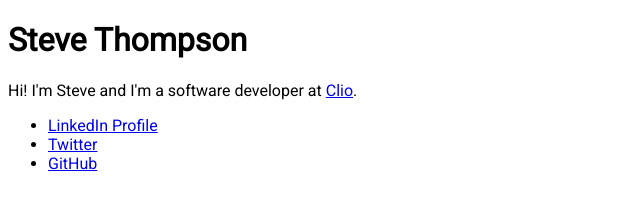
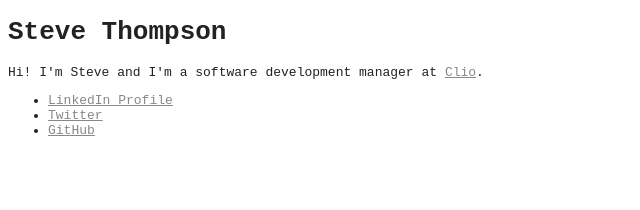
Before and after one commit to stevedev/stevedev_com, a plain HTML site: page index.html in a window 1280 px wide. Shown: the whole page, without its empty margins (0-640 px from the left). Drawn offline with Linux system fonts and the light colour scheme.

Commit message:
change font

```diff
--- a/index.html
+++ b/index.html
@@ -5,7 +5,24 @@
     <link href="https://fonts.googleapis.com/css?family=Roboto" rel="stylesheet">
 
     <style type="text/css">
-      body { font-family: 'Roboto', sans-serif; }
+      html{
+        font-family: monospace;
+        background: #FFF;
+        color: #222;
+      }
+
+      a { color: #888; }
+
+      @media (prefers-dark-interface) {
+        html {
+          background: #222;
+          color: #FFF;
+        }
+
+        a {
+          color: #AAF;
+        }
+      }
     </style>
   </head>
 
@@ -13,7 +30,7 @@
     <h1>Steve Thompson</h1>
 
     <p>
-      Hi! I'm Steve and I'm a software developer at <a href="https://www.clio.com/">Clio</a>.
+      Hi! I'm Steve and I'm a software development manager at <a href="https://www.clio.com/">Clio</a>.
     </p>
 
     <ul>
```
